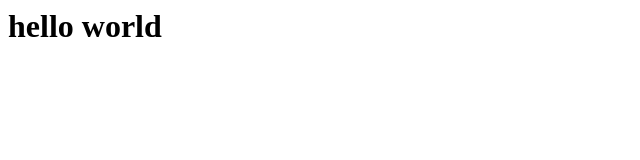
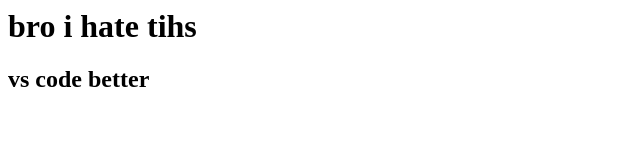
Before and after one commit to Project-image/rbxdefender-website, a plain HTML site: page index.html in a window 1280 px wide. Shown: the whole page, without its empty margins (0-640 px from the left). Drawn offline with Linux system fonts and the light colour scheme.

Commit message:
Update index.html

```diff
--- a/index.html
+++ b/index.html
@@ -1 +1,2 @@
-<h1>hello world</h1>
+<h1>bro i hate tihs</h1>
+<h2>vs code better</h2>
```
